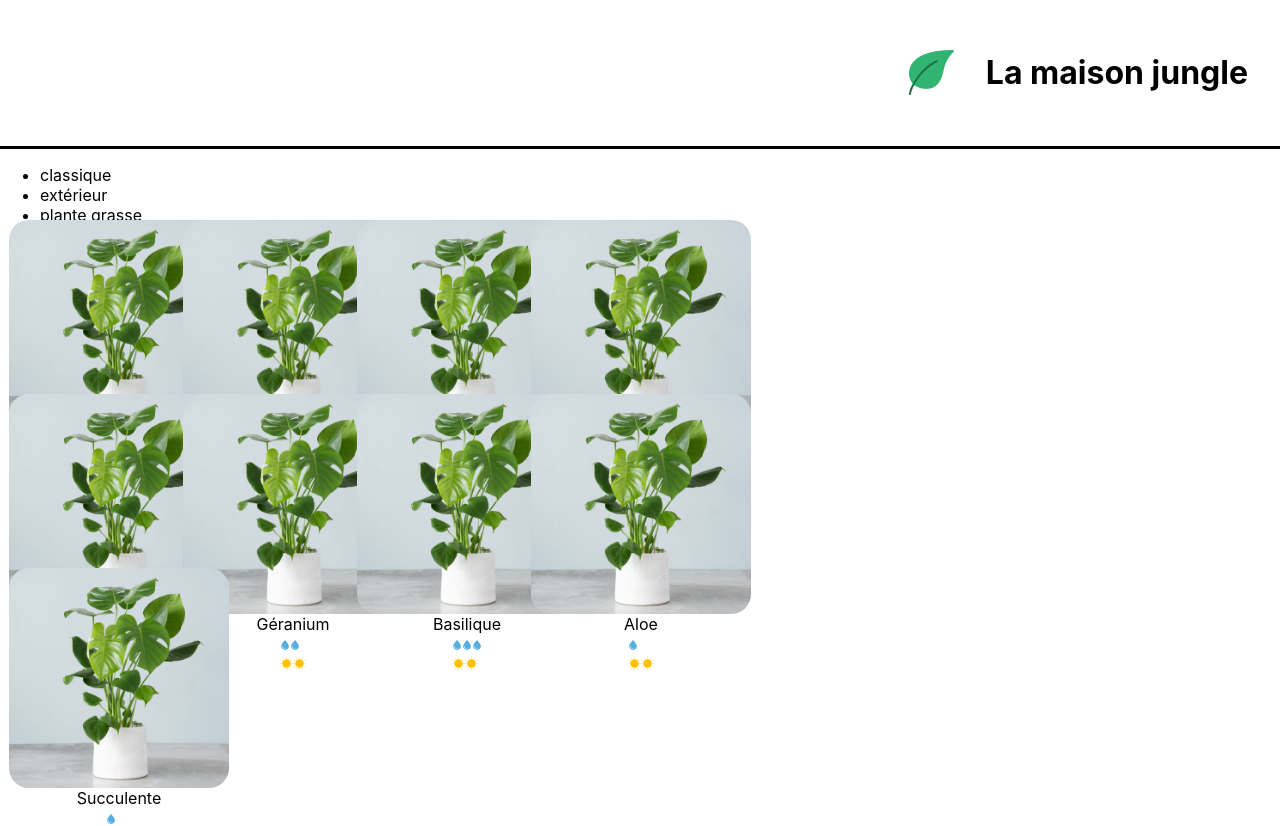
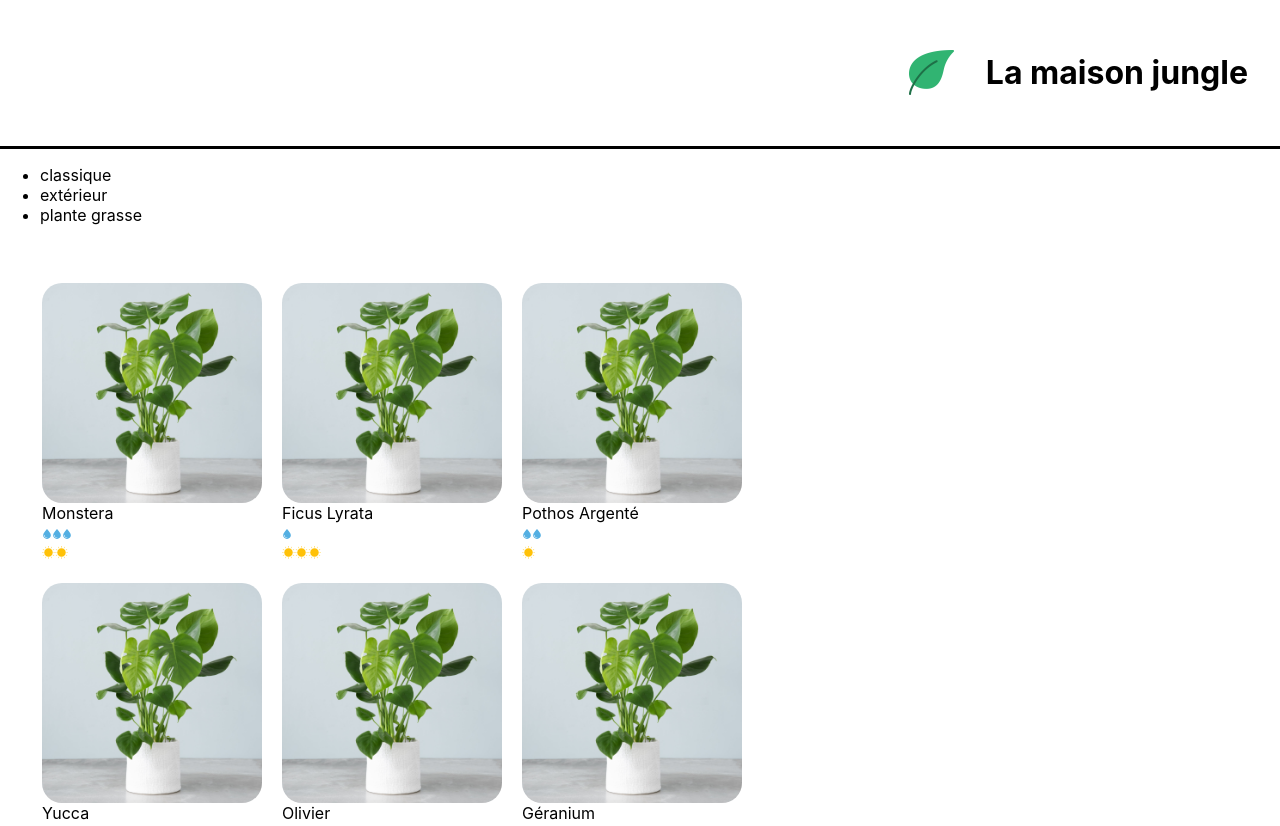
Before and after one commit to EstelleRamb/la-maison-jungle, a React (Create React App) app: page / in a window 1280 px wide. Shown: the top 826 px of the page. Built offline with nearby package versions, Linux system fonts and the light colour scheme.

Commit message:
Shoppinglist.css

```diff
--- a/src/styles/ShoppingList.css
+++ b/src/styles/ShoppingList.css
@@ -5,26 +5,3 @@
 	flex-wrap: wrap;
 	max-width: 800px;
 }
-
-.lmj-plant-item {
-	border: solid 2px black;
-	border-radius: 10px;
-	height: 150px;
-	width: 150px;
-	margin: 10px;
-	display: flex;
-	align-items: center;
-	justify-content: center;
-	flex-direction: column;
-	position: relative;
-}
-
-.lmj-sales {
-	position: absolute;
-	right: 0px;
-	top: 10px;
-	font-weight: 500;
-	color: white;
-	padding: 5px 10px;
-	background-color: #31b572;
-}
```
